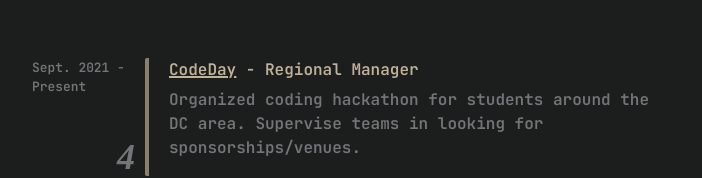
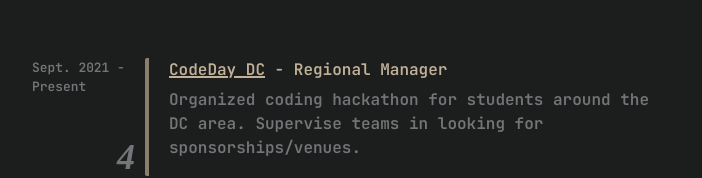
Before and after one commit to Michaell14/portfolioV3, a Next.js app: page /experience in a window 1280 px wide. Shown: the part 683-861 px from the top of the page, without its empty margins (288-990 px from the left). Built offline with nearby package versions, Linux system fonts and the light colour scheme; a web font is replaced by a local one.

Commit message:
minor text changes

```diff
--- a/pages/experience.js
+++ b/pages/experience.js
@@ -1,9 +1,8 @@
-import React, { useEffect} from 'react'
-import { Box, Container, Text, Flex, Image, HStack, VStack, calc } from '@chakra-ui/react';
+import React from 'react'
+import { Box, Container, Text, Flex } from '@chakra-ui/react';
 import styles from "../styles/Experience.module.css";
 import Head from "next/head";
 import { motion } from 'framer-motion';
-import anime from 'animejs';
 
 function Experience() {
 
@@ -79,7 +78,7 @@
                         <Text className={styles.number} fontSize={"4xl"} position={"absolute"} bottom={"-8px"} left={-8}>4</Text>
 
                         <Box ml={5}>
-                            <Text className={styles.title}><span style={{textDecoration: "underline 2px"}} className={"hideText"}><a href="https://event.codeday.org/dc" rel={"noreferrer"} target={"_blank"}>CodeDay</a></span> - Regional Manager</Text>
+                            <Text className={styles.title}><span style={{textDecoration: "underline 2px"}} className={"hideText"}><a href="https://event.codeday.org/dc" rel={"noreferrer"} target={"_blank"}>CodeDay DC</a></span> - Regional Manager</Text>
                             <Text className={styles.description} mt={1.5}>Organized coding hackathon for students around the DC area.
                             Supervise teams in looking for sponsorships/venues.</Text>
                         </Box>
--- a/pages/projects.js
+++ b/pages/projects.js
@@ -1,5 +1,5 @@
 import React from 'react'
-import { Box, Container, Text, Flex, Image, HStack } from '@chakra-ui/react';
+import { Box, Container, Text, Flex, } from '@chakra-ui/react';
 import Head from "next/head"
 import { motion } from 'framer-motion';
 import styles from "../styles/Projects.module.css"
--- a/styles/Projects.module.css
+++ b/styles/Projects.module.css
@@ -15,5 +15,5 @@
 }
 
 .box{
-    transition: .5s;
+    transition: .45s;
 }
```
